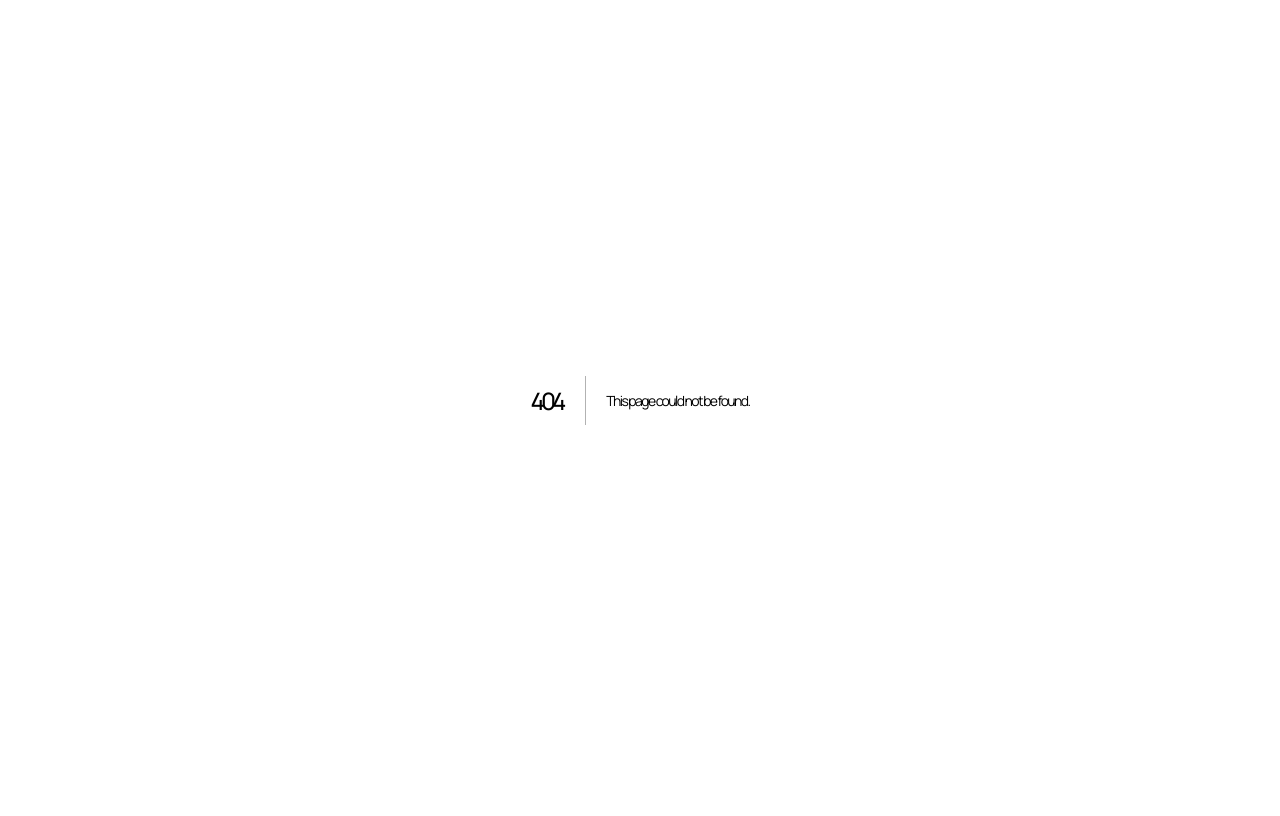
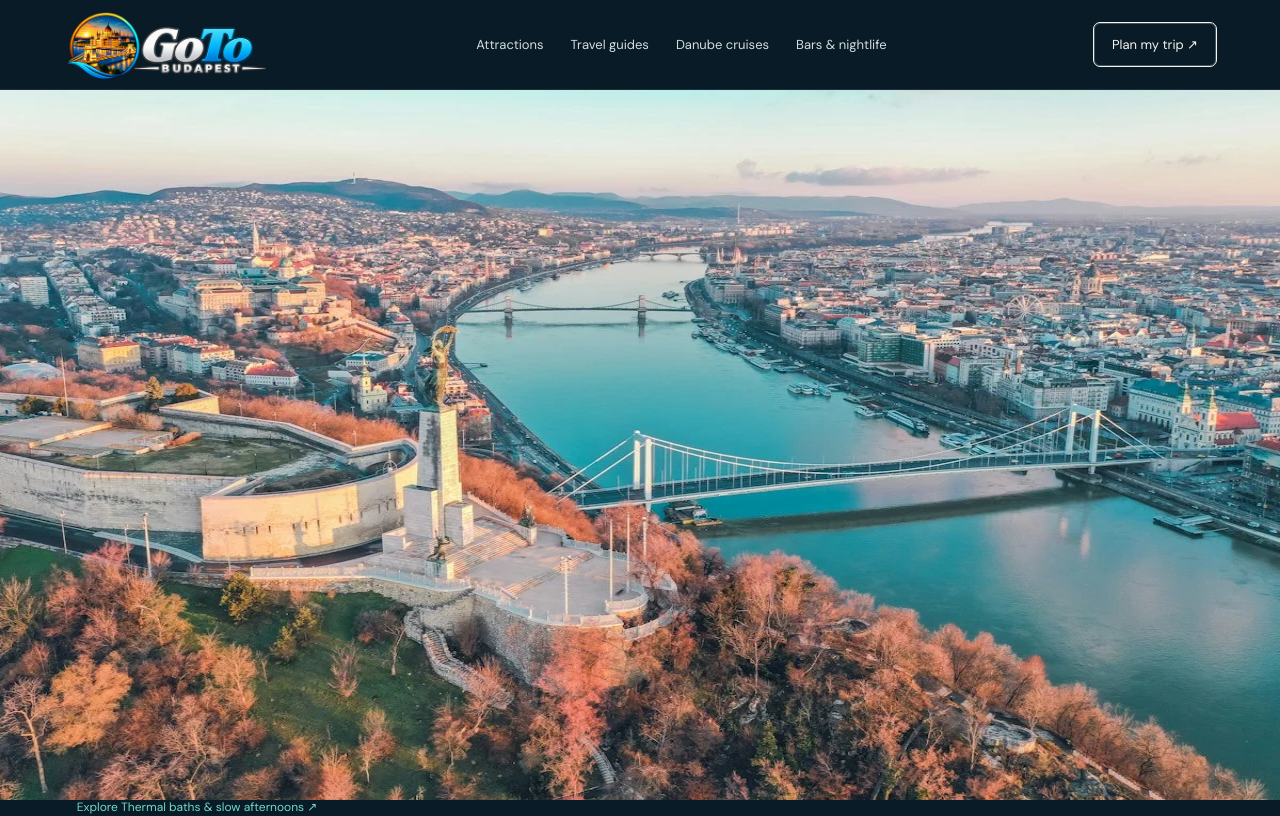
Before and after one commit to savargeir-byte/gotobudapest, a Next.js app: page /experiences in a window 1280 px wide. Before the commit this address had no page. Shown: the top 816 px of the page. Built offline with nearby package versions, Linux system fonts and the light colour scheme.

Commit message:
Publish app/experiences/page.tsx

```diff
--- /dev/null
+++ b/app/experiences/page.tsx
@@ -0,0 +1,10 @@
+import type { Metadata } from "next";
+import { experiencePages } from "../../lib/editorial";
+import { EditorialCollection } from "../../components/editorial-pages";
+export const metadata: Metadata = {
+  title: "Budapest Experiences: Danube, Thermal Baths & Food | GoToBudapest",
+  description: "Find inspiration for Danube views and cruises, Budapest thermal baths, food markets and historic cafés, with carefully curated attraction links."
+};
+export default function ExperiencesPage(){
+  return <EditorialCollection title="Budapest experiences" description="The river. The baths. The market mornings. Discover the moments that make Budapest feel like Budapest." eyebrow="DO MORE THAN SEE THE CITY" pages={experiencePages} collection="experiences" />;
+}
```
